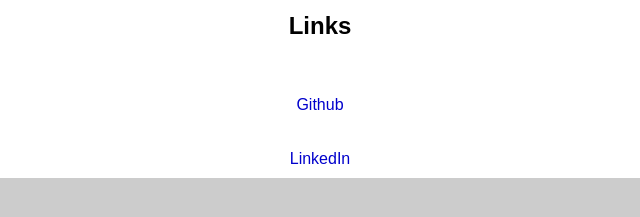
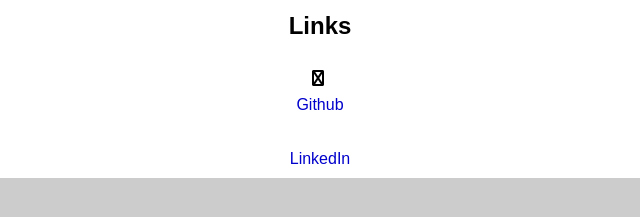
Before and after one commit to Fabio42-sys/mini-game, a plain HTML site: page index.html in a window 1280 px wide. Shown: the part 469-686 px from the top of the page, 320-960 px from the left. Drawn offline with Linux system fonts and the light colour scheme.

Commit message:
Update index.html

```diff
--- a/index.html
+++ b/index.html
@@ -3,6 +3,7 @@
   <head>
     <meta charset="UTF-8">
     <meta name="viewport" content="width=device-width, initial-scale=1.0">
+    <link rel="stylesheet" href="https://cdnjs.cloudflare.com/ajax/libs/font-awesome/6.5.1/css/all.min.css" />
     <link rel="stylesheet" href="style.css" />
     <link rel="stylesheet" href="media.css" />
     <title>Teste seus conhecimentos</title>
```
